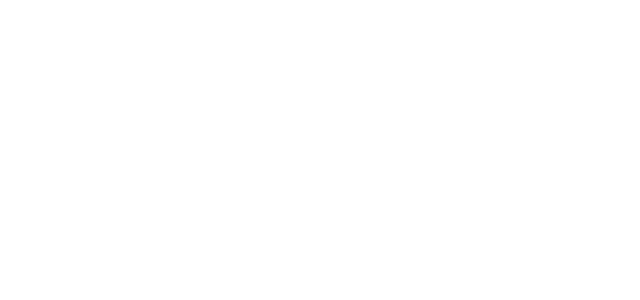
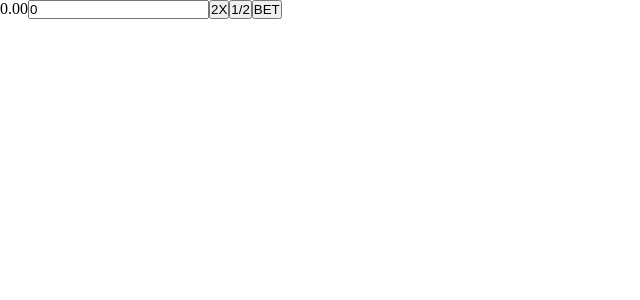
Before and after one commit to PedroPA94/hackathon-klever, a React (Vite) app in the folder kleverbet/: page / in a window 1280 px wide. Shown: the top 300 px of the page, without its empty margins (0-640 px from the left). Built offline with nearby package versions, Linux system fonts and the light colour scheme.

Commit message:
feat: implemented game controls, WIP(input validation)

```diff
--- a/kleverbet/src/App.tsx
+++ b/kleverbet/src/App.tsx
@@ -1,12 +1,14 @@
 import { useState } from 'react'
 import reactLogo from './assets/react.svg'
 import './App.css'
+import GameControl from './components/GameControl/GameControl'
 
 function App() {
   const [count, setCount] = useState(0)
 
   return (
     <div className="App">
+      <GameControl />
     </div>
   )
 }
--- a/kleverbet/src/components/GameControl/GameControl.tsx
+++ b/kleverbet/src/components/GameControl/GameControl.tsx
@@ -3,15 +3,13 @@ import { SubmitHandler, useForm } from 'react-hook-form';
 
 type Inputs = {
   betValue: number;
-  multiplier: number;
 }
 
-function GameControl() {
-  const { register, handleSubmit, watch, formState: { errors }, setValue, getValues } = useForm<Inputs>({
+const GameControl = () => {
+  const { register, handleSubmit, formState: { errors, isValid }, setValue, getValues } = useForm<Inputs>({
     defaultValues: {
       betValue: 0,
-      multiplier: 1,
-    }
+    },
   });
 
   const doubleBetValue = ():void => {
@@ -24,18 +22,16 @@ function GameControl() {
     setValue('betValue', Math.floor(betValue / 2))
   }
 
-  console.log(getValues('betValue'))
-  const onSubmit: SubmitHandler<Inputs> = data => console.log(data);
+  const onSubmit: SubmitHandler<Inputs> = (data) => localStorage.setItem('user', JSON.stringify(data));
+
   return (
-    <form onSubmit={handleSubmit(onSubmit)}>
-      <input type="number" {...register("betValue", { required: true })} />
+    <form onSubmit={ handleSubmit(onSubmit) }>
+      <span>0.00</span>
+      <input type="text" { ...register("betValue", { required: true }) } />
+      { errors.betValue && <span>This field is required</span> }
       <button type="button" onClick={ doubleBetValue }>2X</button>
       <button type="button" onClick={ halveBetValue }>1/2</button>
-      { errors.betValue && <span>This field is required</span>}
-      <input type="number" {...register("multiplier", { required: true })} />
-      { errors.multiplier && <span>This field is required</span>}
-
-      <button type="submit">BET</button>
+      <button type="submit" disabled={ !isValid } >BET</button>
     </form>
   );
 }
```
